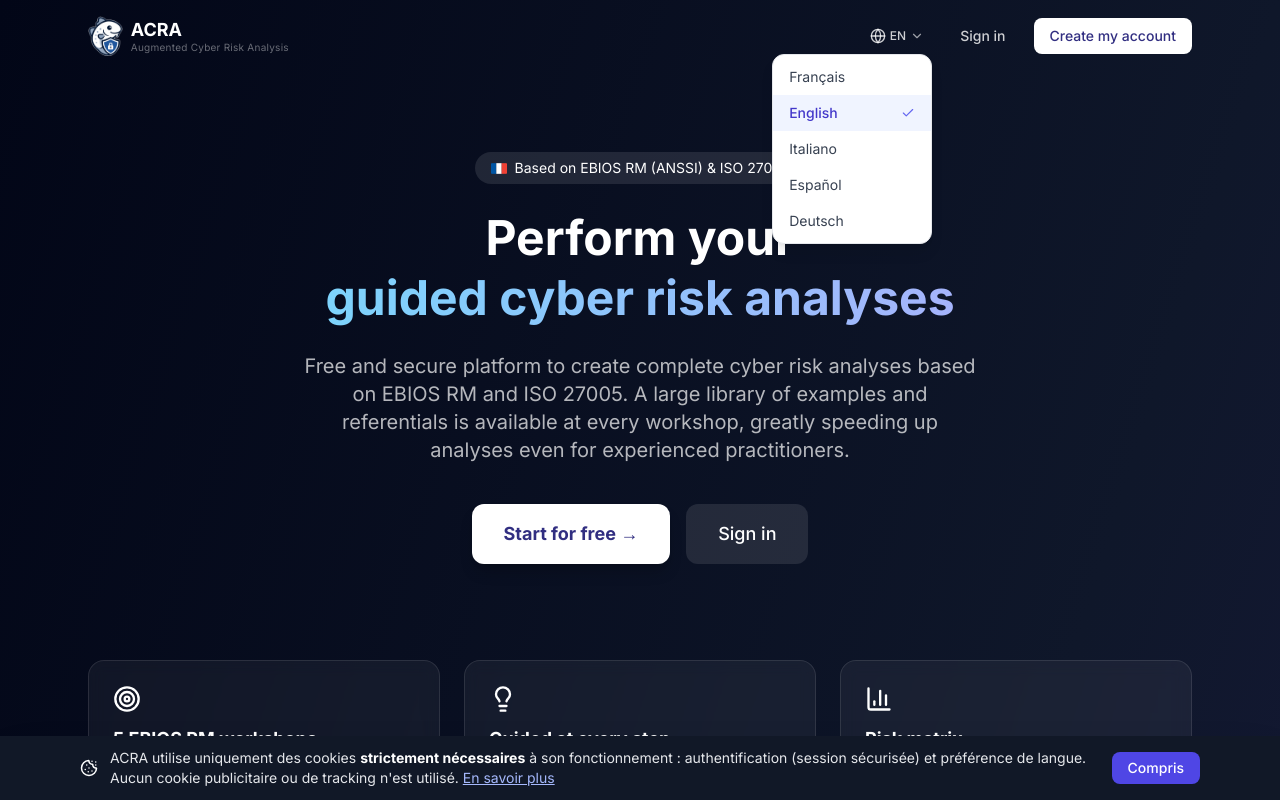
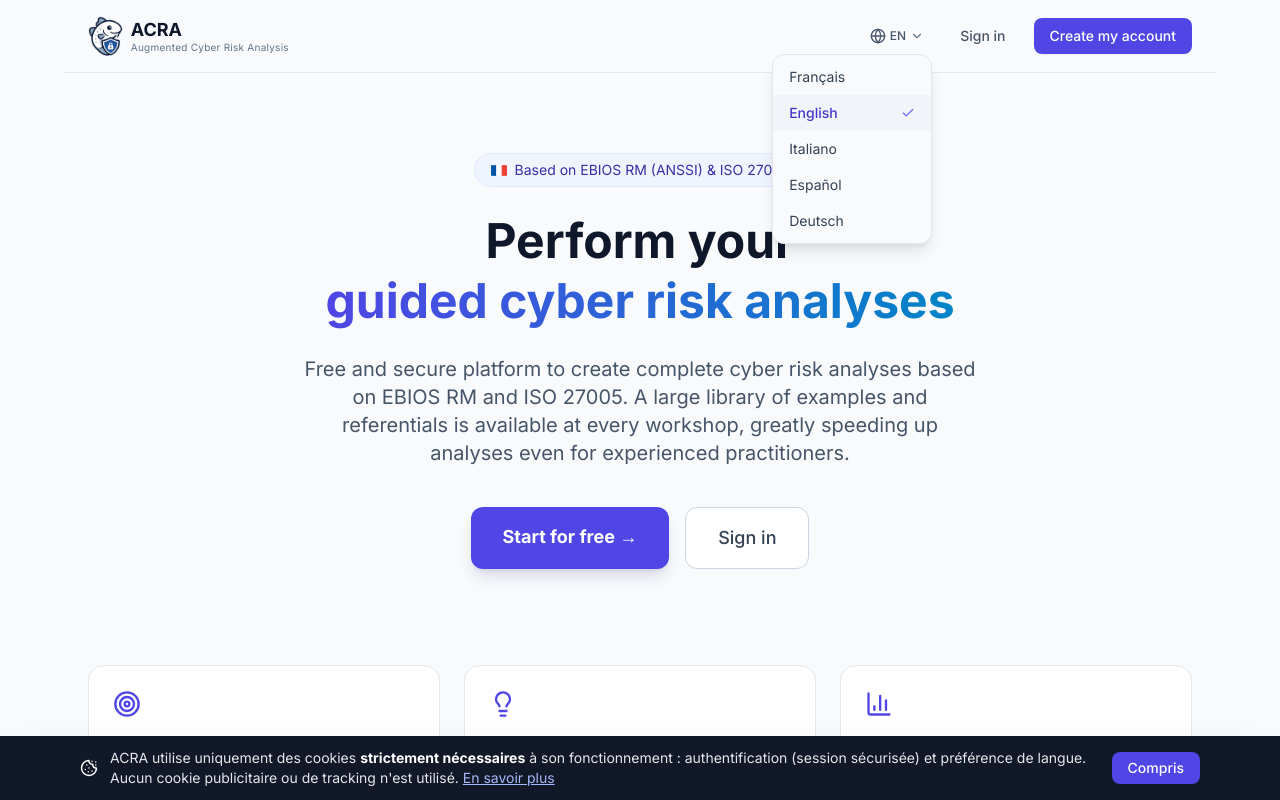
Before and after one commit to bdudout/acra, a Next.js app: page / in a window 1280 px wide. Both pictures are taken after a click on the button "EN". Shown: the top 800 px of the page. Built offline with nearby package versions, Linux system fonts and the light colour scheme; no server answers; the database is empty.

Commit message:
fix(landing): align public home with ACRA light palette (#141)
Co-authored-by: Brice Dudout <bdudout@MacBookAir.lan>

```diff
--- a/src/app/page.tsx
+++ b/src/app/page.tsx
@@ -59,29 +59,29 @@
   const ws = WS_TITLES[locale] ?? WS_TITLES.fr
 
   return (
-    <div className="min-h-screen bg-gradient-to-br from-slate-950 via-slate-900 to-ebios-950 text-white">
+    <div data-testid="landing-shell" className="min-h-screen bg-slate-50 text-slate-900">
       {/* JSON-LD structured data */}
       <script
         type="application/ld+json"
         dangerouslySetInnerHTML={{ __html: JSON.stringify(JSON_LD) }}
       />
       {/* Header */}
-      <header className="flex items-center justify-between px-6 py-4 max-w-6xl mx-auto">
+      <header className="flex items-center justify-between px-6 py-4 max-w-6xl mx-auto border-b border-slate-200/80">
         <div className="flex items-center gap-2">
           <Image src="/logo-mark.png" alt="" width={334} height={384} priority className="h-10 w-auto" />
           <div>
             <div className="font-bold text-lg leading-tight">ACRA</div>
-            <div className="text-white/40 text-[10px] leading-tight tracking-wide hidden sm:block">
+            <div className="text-slate-500 text-[10px] leading-tight tracking-wide hidden sm:block">
               Augmented Cyber Risk Analysis
             </div>
           </div>
         </div>
         <div className="flex items-center gap-3">
-          <LanguageSwitcher onDark />
-          <Link href="/auth/signin" className="px-4 py-2 text-sm font-medium text-white/80 hover:text-white transition-colors">
+          <LanguageSwitcher />
+          <Link href="/auth/signin" className="px-4 py-2 text-sm font-medium text-slate-600 hover:text-ebios-700 transition-colors">
             {t.landing.connect}
           </Link>
-          <Link href="/auth/register" className="px-4 py-2 bg-[white] text-[#312e81] text-sm font-medium rounded-lg hover:bg-white/90 transition-colors">
+          <Link href="/auth/register" className="px-4 py-2 bg-ebios-600 text-white text-sm font-medium rounded-lg hover:bg-ebios-700 transition-colors shadow-sm">
             {t.auth.register.submit}
           </Link>
         </div>
@@ -89,7 +89,7 @@
 
       {/* Hero */}
       <main className="max-w-6xl mx-auto px-6 py-20 text-center">
-        <div className="inline-flex items-center gap-2 bg-white/10 rounded-full px-4 py-1.5 text-sm mb-6">
+        <div className="inline-flex items-center gap-2 bg-[#f0f4ff] border border-ebios-100 text-[#3730a3] rounded-full px-4 py-1.5 text-sm mb-6">
           {/* Drapeau FR en SVG (les emojis drapeaux ne s'affichent pas sur Windows) */}
           <svg width="16" height="11" viewBox="0 0 3 2" aria-hidden="true" className="rounded-[1px] flex-shrink-0">
             <rect width="1" height="2" x="0" fill="#0055A4" />
@@ -101,11 +101,11 @@
 
         {/* Encart mode démonstration — règles pour le visiteur (ACRA-Demo). */}
         {isDemo && (
-          <div className="max-w-2xl mx-auto mb-8 text-left bg-indigo-500/15 border border-indigo-300/30 rounded-2xl px-6 py-5">
+          <div className="max-w-2xl mx-auto mb-8 text-left bg-[#f0f4ff] border border-ebios-200 rounded-2xl px-6 py-5 shadow-sm">
             <div className="flex items-center gap-2 font-semibold mb-2">
               <span aria-hidden="true"><FlaskConical size={18} aria-hidden="true" /></span> {t.demo.homeTitle}
             </div>
-            <ul className="space-y-1.5 text-sm text-white/85">
+            <ul className="space-y-1.5 text-sm text-slate-700">
               <li>• {t.demo.homeRule1}</li>
               <li>• {t.demo.homeRule2}</li>
               <li>• {t.demo.homeRule3}</li>
@@ -116,20 +116,20 @@
 
         <h1 className="text-5xl font-bold mb-6 leading-tight">
           {t.landing.heroLine1}<br />
-          <span className="text-transparent bg-clip-text bg-gradient-to-r from-sky-300 to-indigo-300">
+          <span className="text-transparent bg-clip-text bg-gradient-to-r from-ebios-600 to-sky-600">
             {t.landing.heroLine2}
           </span>
         </h1>
-        <p className="text-xl text-white/70 mb-10 max-w-2xl mx-auto">
+        <p className="text-xl text-slate-600 mb-10 max-w-2xl mx-auto">
           {t.landing.description}
         </p>
         <div className="flex gap-4 justify-center flex-wrap">
           <Link href="/auth/register"
-            className="px-8 py-4 bg-[white] text-[#312e81] font-bold rounded-xl hover:bg-white/90 transition-all shadow-lg shadow-black/20 text-lg">
+            className="px-8 py-4 bg-ebios-600 text-white font-bold rounded-xl hover:bg-ebios-700 transition-all shadow-lg shadow-ebios-900/15 text-lg">
             {t.landing.startFree}
           </Link>
           <Link href="/auth/signin"
-            className="px-8 py-4 bg-white/10 hover:bg-white/20 text-white font-medium rounded-xl transition-all text-lg">
+            className="px-8 py-4 border border-slate-300 bg-[#ffffff] hover:bg-slate-100 text-slate-700 font-medium rounded-xl transition-all text-lg">
             {t.landing.connect}
           </Link>
         </div>
@@ -144,10 +144,10 @@
             { Icon: Lock,        f: t.landing.features.secure     },
             { Icon: Layers,      f: t.landing.features.grc        },
           ] as { Icon: LucideIcon; f: { title: string; desc: string } }[]).map(({ Icon, f }, i) => (
-            <div key={i} className="bg-white/5 backdrop-blur border border-white/10 rounded-2xl p-6">
-              <div className="mb-3"><Icon size={28} aria-hidden="true" /></div>
+            <div key={i} className="bg-[#ffffff] border border-slate-200 rounded-2xl p-6 shadow-sm">
+              <div className="mb-3 text-[#4f46e5]"><Icon size={28} aria-hidden="true" /></div>
               <h3 className="font-bold text-lg mb-2">{f.title}</h3>
-              <p className="text-white/60 text-sm leading-relaxed">{f.desc}</p>
+              <p className="text-slate-600 text-sm leading-relaxed">{f.desc}</p>
             </div>
           ))}
         </div>
@@ -158,12 +158,12 @@
           <div className="flex flex-col sm:flex-row gap-4 items-start">
             {WORKSHOPS.map((w, i) => (
               <div key={i} className="flex-1 flex flex-col items-center">
-                <div className="w-12 h-12 rounded-xl bg-white/10 border border-white/20 flex items-center justify-center text-2xl mb-3">
+                <div className="w-12 h-12 rounded-xl bg-[#f0f4ff] border border-ebios-100 text-[#4338ca] flex items-center justify-center text-2xl mb-3">
                   <w.Icon size={24} aria-hidden="true" />
                 </div>
-                <div className="text-xs font-bold text-white/40 mb-1">ATELIER {w.num}</div>
+                <div className="text-xs font-bold text-slate-500 mb-1">ATELIER {w.num}</div>
                 <div className="font-semibold text-sm mb-1">{ws[w.titleKey]}</div>
-                <div className="text-xs text-white/50 text-center">{ws[w.descKey]}</div>
+                <div className="text-xs text-slate-500 text-center">{ws[w.descKey]}</div>
               </div>
             ))}
           </div>
@@ -172,27 +172,27 @@
         {/* Exemples concrets */}
         <div className="mt-24">
           <h2 className="text-3xl font-bold mb-3">{t.landing.examplesTitle}</h2>
-          <p className="text-white/70 mb-12 max-w-2xl mx-auto">{t.landing.examplesSubtitle}</p>
+          <p className="text-slate-600 mb-12 max-w-2xl mx-auto">{t.landing.examplesSubtitle}</p>
           <div className="grid grid-cols-1 md:grid-cols-2 gap-6 text-left">
             {t.landing.examples.map((ex, i) => (
-              <div key={i} className="bg-white/10 backdrop-blur border border-white/15 rounded-2xl p-6 flex flex-col gap-4">
+              <div key={i} className="bg-[#ffffff] border border-slate-200 rounded-2xl p-6 flex flex-col gap-4 shadow-sm">
                 {/* En-tête : secteur + profil type (pas une personne réelle) */}
                 <div className="flex items-center justify-between gap-2">
-                  <span className="text-xs font-bold uppercase tracking-widest text-indigo-200">{ex.sector}</span>
-                  <span className="text-xs bg-white/15 text-white/90 rounded-full px-3 py-0.5">{t.landing.examplesProfileLabel} : {ex.role}</span>
+                  <span className="text-xs font-bold uppercase tracking-widest text-[#4f46e5]">{ex.sector}</span>
+                  <span className="text-xs bg-slate-100 text-slate-700 rounded-full px-3 py-0.5">{t.landing.examplesProfileLabel} : {ex.role}</span>
                 </div>
                 <div className="font-bold text-base">{ex.org}</div>
 
                 {/* Scénario illustratif — description de situation, PAS un témoignage. */}
-                <div className="border-l-2 border-indigo-300 pl-4">
-                  <div className="text-[10px] font-bold uppercase tracking-widest text-indigo-200/80 mb-1">{t.landing.examplesScenarioTag}</div>
-                  <p className="text-sm text-white/85 leading-relaxed">{ex.quote}</p>
+                <div className="border-l-2 border-ebios-300 pl-4">
+                  <div className="text-[10px] font-bold uppercase tracking-widest text-[#4f46e5] mb-1">{t.landing.examplesScenarioTag}</div>
+                  <p className="text-sm text-slate-700 leading-relaxed">{ex.quote}</p>
                 </div>
 
                 {/* Résultat */}
-                <div className="mt-auto flex items-start gap-2 bg-white/10 rounded-xl p-3">
-                  <Check size={16} className="text-green-300 mt-0.5 flex-shrink-0" aria-hidden="true" />
-                  <p className="text-xs text-white/85 leading-relaxed">{ex.result}</p>
+                <div className="mt-auto flex items-start gap-2 bg-[#ecfdf5] rounded-xl p-3">
+                  <Check size={16} className="text-emerald-600 mt-0.5 flex-shrink-0" aria-hidden="true" />
+                  <p className="text-xs text-slate-700 leading-relaxed">{ex.result}</p>
                 </div>
               </div>
             ))}
@@ -204,14 +204,14 @@
           <h2 className="text-3xl font-bold mb-3">{t.landing.facts.title}</h2>
           <div className="grid grid-cols-1 sm:grid-cols-3 gap-6 mt-8">
             {t.landing.facts.items.map((fact, i) => (
-              <div key={i} className="bg-white/5 border border-white/10 rounded-2xl p-6 text-left">
-                <div className="text-4xl font-bold text-transparent bg-clip-text bg-gradient-to-r from-sky-300 to-indigo-300 mb-2">{fact.value}</div>
-                <p className="text-sm text-white/75 leading-relaxed mb-2">{fact.label}</p>
-                <span className="text-[11px] uppercase tracking-wide text-white/40">{fact.source}</span>
+              <div key={i} className="bg-[#ffffff] border border-slate-200 rounded-2xl p-6 text-left shadow-sm">
+                <div className="text-4xl font-bold text-transparent bg-clip-text bg-gradient-to-r from-ebios-600 to-sky-600 mb-2">{fact.value}</div>
+                <p className="text-sm text-slate-700 leading-relaxed mb-2">{fact.label}</p>
+                <span className="text-[11px] uppercase tracking-wide text-slate-500">{fact.source}</span>
               </div>
             ))}
           </div>
-          <p className="text-xs text-white/40 mt-4 max-w-3xl">{t.landing.facts.note}</p>
+          <p className="text-xs text-slate-500 mt-4 max-w-3xl">{t.landing.facts.note}</p>
         </div>
 
         {/* Stats / social proof */}
@@ -222,9 +222,9 @@
             { value: '100%' },
             { value: 'ISO' },
           ].map((s, i) => (
-            <div key={i} className="bg-white/5 border border-white/10 rounded-2xl p-5 text-center">
-              <div className="text-3xl font-bold text-white mb-1">{s.value}</div>
-              <div className="text-xs text-white/50 leading-snug">{t.landing.statLabels[i]}</div>
+            <div key={i} className="bg-[#ffffff] border border-slate-200 rounded-2xl p-5 text-center shadow-sm">
+              <div className="text-3xl font-bold text-[#4338ca] mb-1">{s.value}</div>
+              <div className="text-xs text-slate-500 leading-snug">{t.landing.statLabels[i]}</div>
             </div>
           ))}
         </div>
@@ -233,28 +233,28 @@
         <div className="mt-24 text-left max-w-3xl mx-auto">
           <h2 className="text-3xl font-bold mb-10 text-center">{t.landing.faq.title}</h2>
           {t.landing.faq.items.map((item, i) => (
-            <details key={i} className="group border-b border-white/10 py-5">
-              <summary className="flex items-center justify-between cursor-pointer font-semibold text-white/90 hover:text-white list-none">
+            <details key={i} className="group border-b border-slate-200 py-5">
+              <summary className="flex items-center justify-between cursor-pointer font-semibold text-slate-800 hover:text-ebios-700 list-none">
                 {item.q}
-                <span className="text-white/40 group-open:rotate-45 transition-transform text-xl ml-4 flex-shrink-0">+</span>
+                <span className="text-slate-400 group-open:rotate-45 transition-transform text-xl ml-4 flex-shrink-0">+</span>
               </summary>
-              <p className="mt-3 text-white/60 text-sm leading-relaxed">{item.a}</p>
+              <p className="mt-3 text-slate-600 text-sm leading-relaxed">{item.a}</p>
             </details>
           ))}
         </div>
 
         {/* CTA final */}
-        <div className="mt-24 bg-white/5 border border-white/10 rounded-3xl p-12 text-center">
+        <div className="mt-24 bg-[#f0f4ff] border border-ebios-100 rounded-3xl p-12 text-center">
           <h2 className="text-3xl font-bold mb-4">{t.landing.heroLine1} {t.landing.heroLine2}</h2>
-          <p className="text-white/50 mb-8 max-w-lg mx-auto">{t.landing.description}</p>
+          <p className="text-slate-600 mb-8 max-w-lg mx-auto">{t.landing.description}</p>
           <Link href="/auth/register"
-            className="inline-block px-10 py-4 bg-[white] text-[#312e81] font-bold rounded-xl hover:bg-white/90 transition-all shadow-lg shadow-black/20 text-lg">
+            className="inline-block px-10 py-4 bg-ebios-600 text-white font-bold rounded-xl hover:bg-ebios-700 transition-all shadow-lg shadow-ebios-900/15 text-lg">
             {t.landing.startFree}
           </Link>
         </div>
       </main>
 
-      <footer className="text-center py-8 text-white/30 text-sm border-t border-white/10 mt-20">
+      <footer className="text-center py-8 text-slate-500 text-sm border-t border-slate-200 mt-20">
         <p>
           ACRA — Augmented Cyber Risk Analysis. {t.landing.footerMethod}{' '}
           <a href="https://www.ssi.gouv.fr/guide/ebios-risk-manager-la-methode/" target="_blank" rel="noopener" className="underline">{t.landing.footerGuideLink}</a>
--- a/src/components/LanguageSwitcher.tsx
+++ b/src/components/LanguageSwitcher.tsx
@@ -41,12 +41,12 @@
         className={`flex items-center gap-1 px-2 py-1.5 text-sm font-medium rounded-lg transition-colors ${
           onDark
             ? 'text-white/80 hover:text-white hover:bg-white/10'
-            : 'text-gray-600 hover:text-gray-900 hover:bg-gray-100'
+            : 'text-slate-600 hover:text-slate-900 hover:bg-slate-100'
         }`}
       >
         <Globe size={16} aria-hidden="true" />
         <span className="text-xs" aria-hidden="true">{LOCALE_SHORT[locale]}</span>
-        <ChevronDown size={14} className={onDark ? 'text-white/60' : 'text-gray-500'} aria-hidden="true" />
+        <ChevronDown size={14} className={onDark ? 'text-white/60' : 'text-slate-500'} aria-hidden="true" />
       </button>
 
       {open && (
@@ -54,7 +54,7 @@
           role="listbox"
           aria-label="Choisir une langue"
           aria-activedescendant={`lang-${locale}`}
-          className="absolute right-0 top-full mt-1 bg-white border border-gray-200 rounded-xl shadow-lg py-1 z-50 min-w-[160px] list-none p-0 m-0"
+          className="absolute right-0 top-full mt-1 bg-slate-50 border border-slate-200 rounded-xl shadow-lg py-1 z-50 min-w-[160px] list-none p-0 m-0"
         >
           {LOCALES.map(l => (
             <li key={l} role="option" aria-selected={l === locale} id={`lang-${l}`}>
@@ -62,8 +62,8 @@
                 onClick={() => { setLocale(l); setOpen(false) }}
                 className={`w-full text-left px-4 py-2 text-sm flex items-center gap-2 transition-colors ${
                   l === locale
-                    ? 'bg-ebios-50 text-ebios-700 font-medium'
-                    : 'text-gray-700 hover:bg-gray-50'
+                    ? 'bg-slate-100 text-ebios-700 font-medium'
+                    : 'text-slate-700 hover:bg-slate-100'
                 }`}
               >
                 <span>{LOCALE_LABELS[l]}</span>
```
Also changed, not shown: 1 other file (tests, documents, lock files or other folders).
